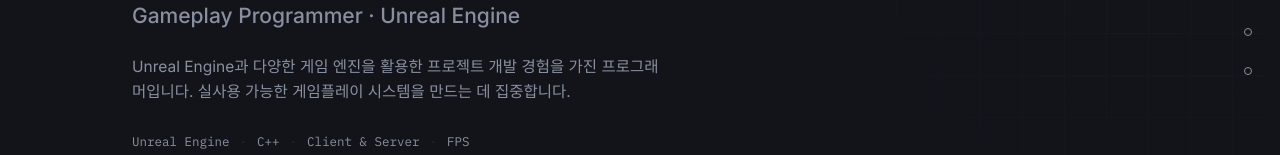
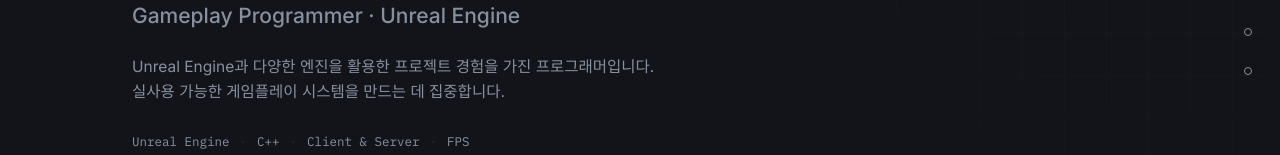
Before and after one commit to BusanBADA/BusanBADA.github.io, a plain HTML site: page index.html in a window 1280 px wide. Shown: the part 387-542 px from the top of the page. Drawn offline with Linux system fonts and the light colour scheme.

Commit message:
change line on first introduce

```diff
--- a/index.html
+++ b/index.html
@@ -977,7 +977,7 @@
       <div class="eyebrow">GAME DEVELOPER PORTFOLIO</div>
       <h1>Jang WooYoung</h1>
       <div class="role">Gameplay Programmer · Unreal Engine</div>
-      <p class="pitch">Unreal Engine과 다양한 게임 엔진을 활용한 프로젝트 개발 경험을 가진 프로그래머입니다. 실사용 가능한 게임플레이 시스템을 만드는 데 집중합니다.</p>
+      <p class="pitch">Unreal Engine과 다양한 엔진을 활용한 프로젝트 경험을 가진 프로그래머입니다. 실사용 가능한 게임플레이 시스템을 만드는 데 집중합니다.</p>
       <div class="hero-meta">
         <span>Unreal Engine</span><span>C++</span><span>Client & Server</span><span>FPS</span>
       </div>
```
